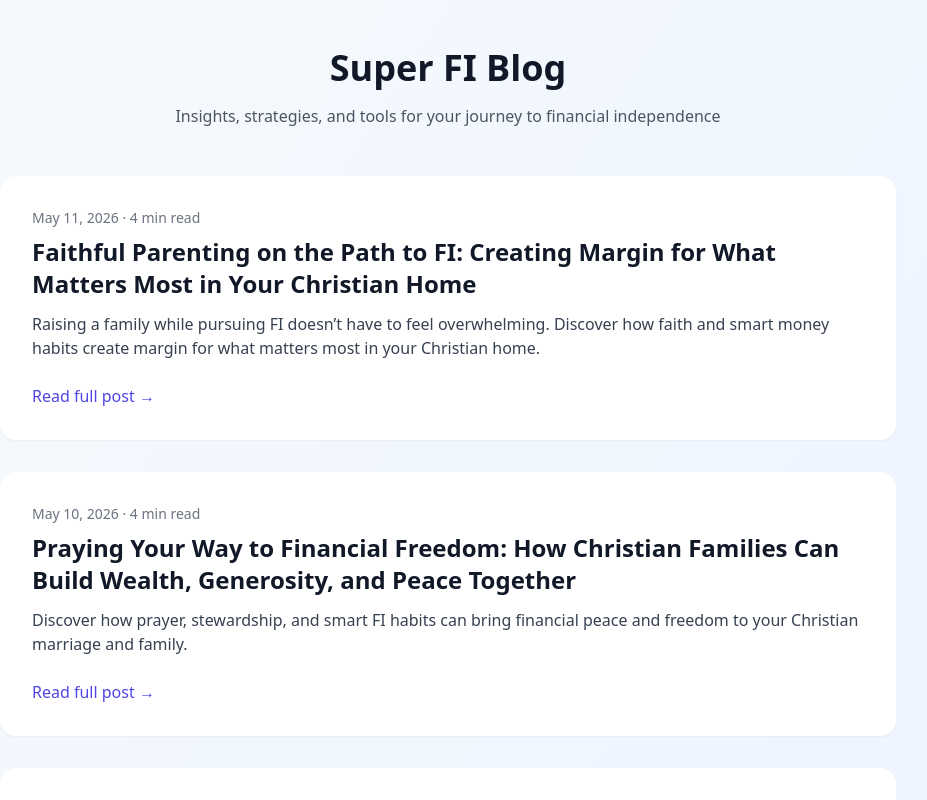
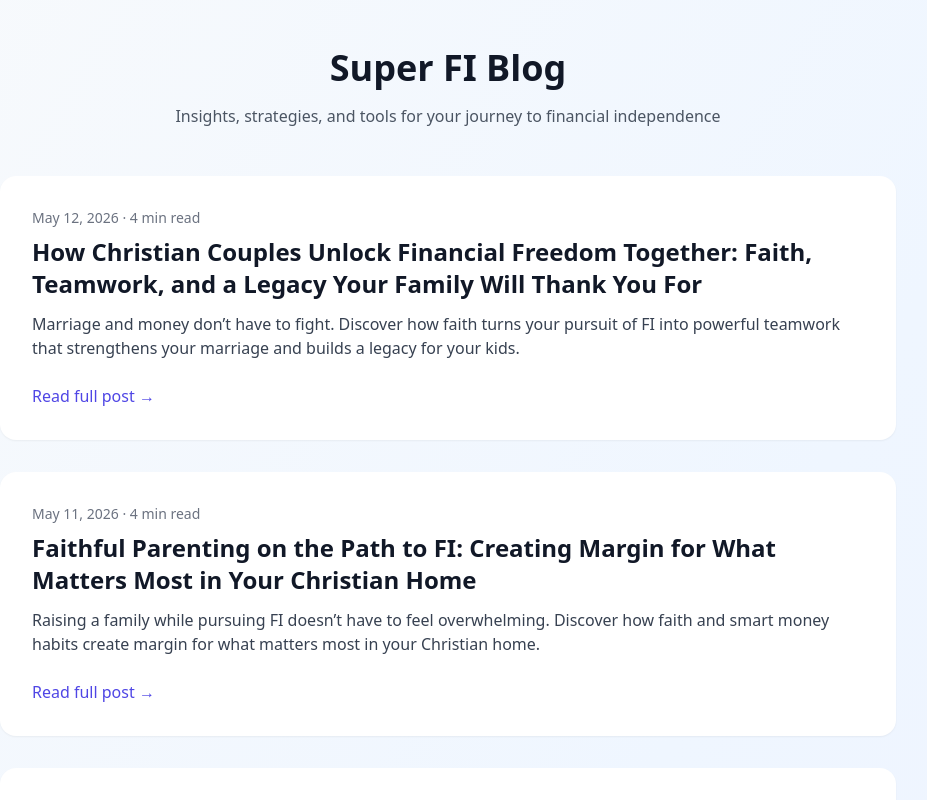
Before and after one commit to daughterpop/super-fi-calc, a React (Vite) app: page /blog in a window 1280 px wide. Shown: the top 800 px of the page, without its empty margins (192-1119 px from the left). Built offline with nearby package versions, Linux system fonts and the light colour scheme.

Commit message:
Add daily blog post: How Christian Couples Unlock Financial Freedom Together: Faith, Teamwork, and a Legacy Your Family Will Thank You For – May 12, 2026

```diff
--- a/src/pages/BlogIndex.jsx
+++ b/src/pages/BlogIndex.jsx
@@ -2,6 +2,13 @@ import React from 'react';
 
 export default function BlogIndex() {
   const posts = [
+    {
+      date: 'May 12, 2026',
+      title: 'How Christian Couples Unlock Financial Freedom Together: Faith, Teamwork, and a Legacy Your Family Will Thank You For',
+      excerpt: 'Marriage and money don’t have to fight. Discover how faith turns your pursuit of FI into powerful teamwork that strengthens your marriage and builds a legacy for your kids.',
+      readTime: '4 min read',
+      slug: 'how-christian-couples-unlock-financial-freedom-together-faith-teamwork-and-a-legacy-your-family-will-thank-you-for'
+    },
     {
       date: 'May 11, 2026',
       title: 'Faithful Parenting on the Path to FI: Creating Margin for What Matters Most in Your Christian Home',
```
